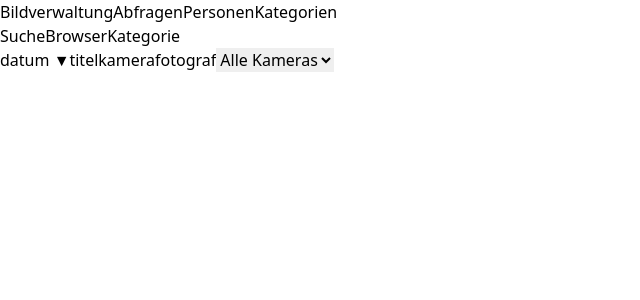
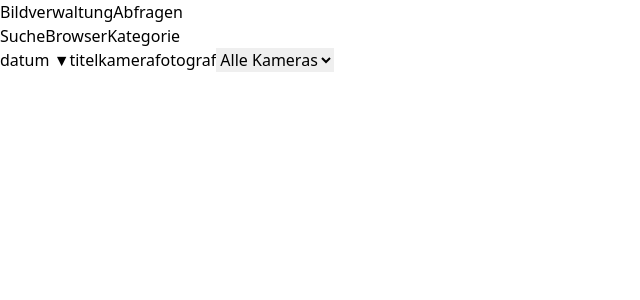
Before and after one commit to shanglilasi/bild-frontend, a React (Vite) app: page /react/bilder in a window 1280 px wide. Shown: the top 300 px of the page, without its empty margins (0-640 px from the left). Built offline with nearby package versions, Linux system fonts and the light colour scheme.

Commit message:
Navidation entschlackt

```diff
--- a/src/components/Navigation.tsx
+++ b/src/components/Navigation.tsx
@@ -6,8 +6,8 @@ export default function Navigation() {
   const navLinks = [
     { to: '/bilder', label: 'Bildverwaltung' },
     { to: '/abfragen', label: 'Abfragen' },
-    { to: '/personen', label: 'Personen' },
-    { to: '/kategorien', label: 'Kategorien' }
+
+
   ]
 
   return (
```
